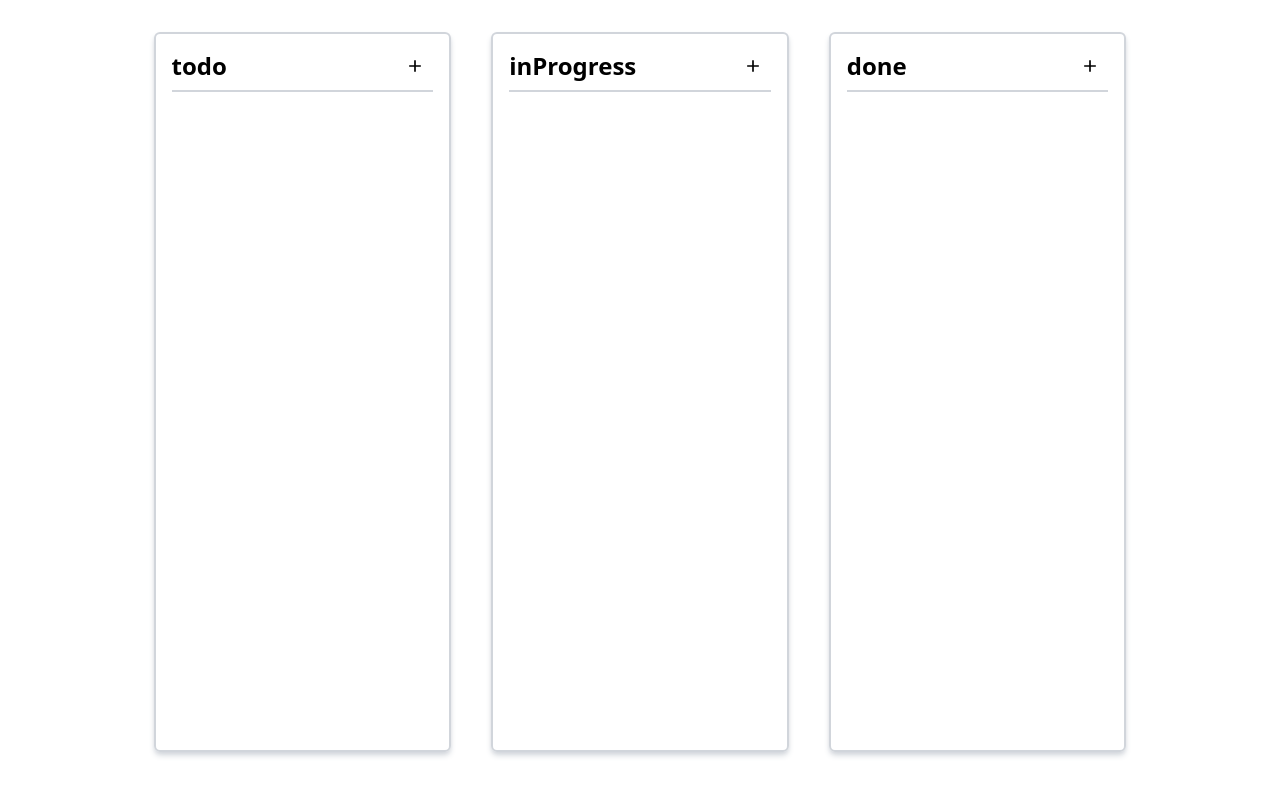
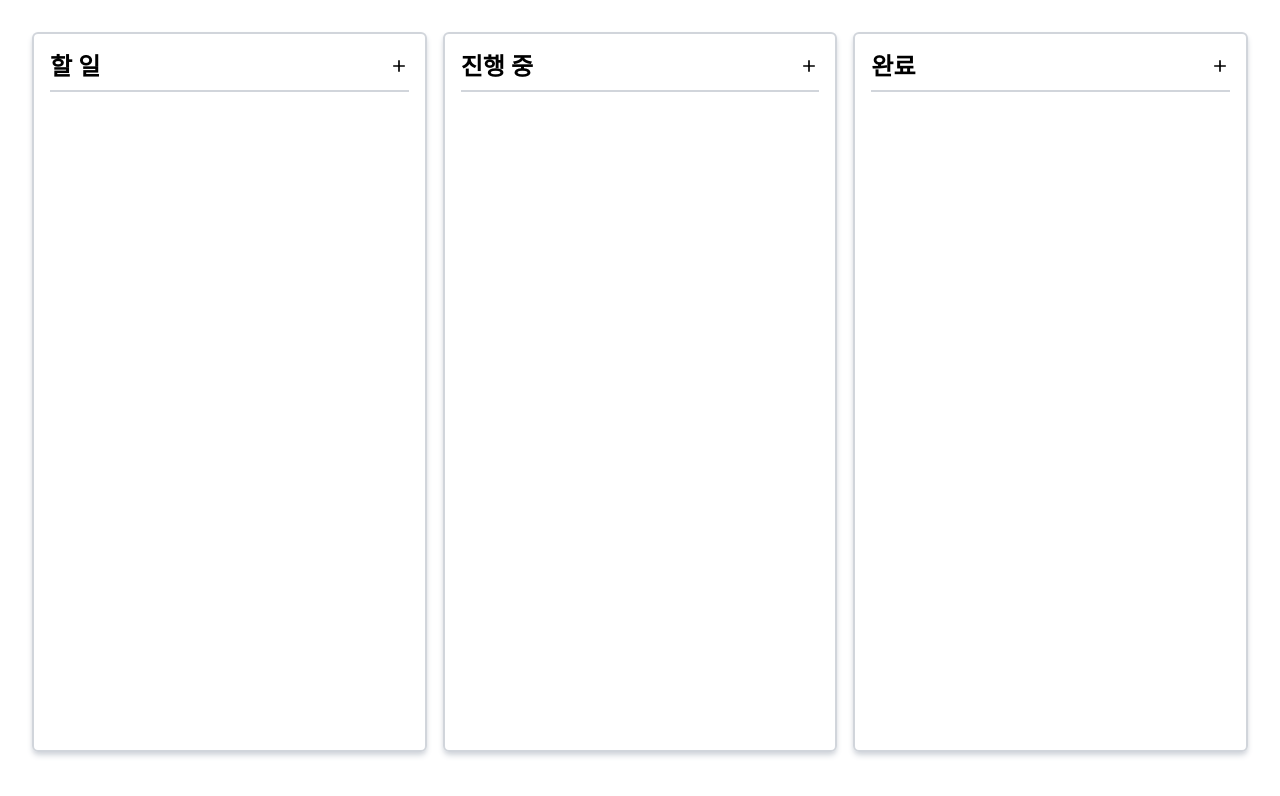
Before and after one commit to eunbime/KEB_ToDoPage, a Next.js app: page / in a window 1280 px wide. Shown: the top 796 px of the page. Built offline with nearby package versions, Linux system fonts and the light colour scheme.

Commit message:
add: Todo 할일 CRUD 및 이동 구현

```diff
--- a/package.json
+++ b/package.json
@@ -9,15 +9,18 @@
     "lint": "next lint"
   },
   "dependencies": {
+    "@hello-pangea/dnd": "^18.0.1",
     "next": "14.2.20",
     "react": "^18",
     "react-dom": "^18",
-    "react-icons": "^5.4.0"
+    "react-icons": "^5.4.0",
+    "uuid": "^11.0.5"
   },
   "devDependencies": {
     "@types/node": "^20",
     "@types/react": "^18",
     "@types/react-dom": "^18",
+    "@types/uuid": "^10.0.0",
     "eslint": "^8",
     "eslint-config-next": "14.2.20",
     "postcss": "^8",
--- a/src/app/(home)/page.tsx
+++ b/src/app/(home)/page.tsx
@@ -1,12 +1,10 @@
-import TodoList from "@/components/TodoList";
+import TodoKanban from "@/components/TodoKanban";
 
 export default function Home() {
   return (
     <div className="flex flex-col w-full items-center justify-items-center min-h-screen p-8">
-      <main className="flex gap-10 w-[80%] mx-auto">
-        <TodoList title="todo" />
-        <TodoList title="inProgress" />
-        <TodoList title="done" />
+      <main className="flex w-full 2xl:w-[80%] mx-auto">
+        <TodoKanban />
       </main>
     </div>
   );
--- a/src/components/TodoItem.tsx
+++ b/src/components/TodoItem.tsx
@@ -3,28 +3,30 @@
 import { useState } from "react";
 import { BiEdit, BiSave, BiTrash } from "react-icons/bi";
 
+import { TTodo } from "@/types";
+
 interface TodoItemProps {
-  title: string;
-  todo: string;
-  setTodos: React.Dispatch<React.SetStateAction<string[]>>;
-  todos: string[];
+  todo: TTodo;
+  setTodos: (todos: TTodo[]) => void;
+  todos: TTodo[];
   index: number;
 }
 
-const TodoItem = ({ title, todo, setTodos, todos, index }: TodoItemProps) => {
+const TodoItem = ({ todo, setTodos, todos, index }: TodoItemProps) => {
   const [isEditing, setIsEditing] = useState<boolean>(false);
   const [value, setValue] = useState<string>("");
 
   const handleEdit = () => {
-    setValue(todo);
+    setValue(todo.content);
     setIsEditing(true);
   };
 
   const handleSave = () => {
     if (!value.trim()) return;
-    const newTodos = todos.map((t, i) => (i === index ? value : t));
+    const newTodos = todos.map((t, i) =>
+      i === index ? { ...t, content: value } : t
+    );
     setTodos(newTodos);
-    localStorage.setItem(title, JSON.stringify(newTodos));
     setValue("");
     setIsEditing(false);
   };
@@ -32,11 +34,10 @@ const TodoItem = ({ title, todo, setTodos, todos, index }: TodoItemProps) => {
   const handleDelete = () => {
     const newTodos = todos.filter((t, i) => i !== index);
     setTodos(newTodos);
-    localStorage.setItem(title, JSON.stringify(newTodos));
   };
 
   return (
-    <div className="flex justify-between items-start gap-3 px-3 py-2 shadow-md shadow-gray-300 rounded-md">
+    <div className="flex justify-between items-start gap-3 px-3 py-2 shadow-sm shadow-gray-300 border border-gray-300 rounded-md">
       {isEditing ? (
         <input
           type="text"
@@ -48,7 +49,7 @@ const TodoItem = ({ title, todo, setTodos, todos, index }: TodoItemProps) => {
           maxLength={50}
         />
       ) : (
-        <p className="break-all max-w-[250px]">{todo}</p>
+        <p className="break-all max-w-[250px]">{todo.content}</p>
       )}
       <div className="flex gap-2">
         {isEditing ? (
--- /dev/null
+++ b/src/components/TodoKanban.tsx
@@ -0,0 +1,88 @@
+"use client";
+
+import { useEffect, useState } from "react";
+import { DragDropContext, DropResult } from "@hello-pangea/dnd";
+
+import { TTodo, TTodoList } from "@/types";
+import TodoList from "@/components/TodoList";
+
+const TITLE_MAP: { [key: string]: string } = {
+  todo: "할 일",
+  inprogress: "진행 중",
+  done: "완료",
+};
+
+const TodoKanban = () => {
+  const [todoLists, setTodoLists] = useState<TTodoList>({});
+
+  useEffect(() => {
+    const savedTodo = localStorage.getItem("todo");
+    const savedInProgress = localStorage.getItem("inprogress");
+    const savedDone = localStorage.getItem("done");
+
+    const newData = {
+      todo: savedTodo ? JSON.parse(savedTodo) : [],
+      inprogress: savedInProgress ? JSON.parse(savedInProgress) : [],
+      done: savedDone ? JSON.parse(savedDone) : [],
+    };
+
+    setTodoLists(newData);
+  }, []);
+
+  const handleDragAndDrop = (result: DropResult) => {
+    const { source, destination } = result;
+    if (!destination) return;
+
+    const sourceList = Array.from(todoLists[source.droppableId]);
+    const destList =
+      source.droppableId === destination.droppableId
+        ? sourceList
+        : Array.from(todoLists[destination.droppableId]);
+
+    const [removed] = sourceList.splice(source.index, 1);
+    destList.splice(destination.index, 0, removed);
+
+    const newTodoLists = {
+      ...todoLists,
+      [source.droppableId]: sourceList,
+      ...(source.droppableId !== destination.droppableId && {
+        [destination.droppableId]: destList,
+      }),
+    };
+
+    setTodoLists(newTodoLists);
+
+    localStorage.setItem(source.droppableId, JSON.stringify(sourceList));
+    if (source.droppableId !== destination.droppableId) {
+      localStorage.setItem(destination.droppableId, JSON.stringify(destList));
+    }
+  };
+
+  const handleSetTodoList = (listId: string, newTodos: TTodo[]) => {
+    setTodoLists((prev) => ({
+      ...prev,
+      [listId]: newTodos,
+    }));
+    localStorage.setItem(listId, JSON.stringify(newTodos));
+  };
+
+  return (
+    <DragDropContext onDragEnd={handleDragAndDrop}>
+      <div className="flex w-full gap-4 lg:flex-row flex-col">
+        {Object.entries(todoLists).map(([listId, todos]) => (
+          <TodoList
+            key={listId}
+            listId={listId}
+            title={TITLE_MAP[listId]}
+            todos={todos}
+            setTodos={(newTodos) => {
+              handleSetTodoList(listId, newTodos);
+            }}
+          />
+        ))}
+      </div>
+    </DragDropContext>
+  );
+};
+
+export default TodoKanban;
--- a/src/components/TodoList.tsx
+++ b/src/components/TodoList.tsx
@@ -1,51 +1,46 @@
 "use client";
 
-import { useEffect, useState } from "react";
+import { useState } from "react";
 import { BiPlus } from "react-icons/bi";
-import TodoItem from "./TodoItem";
+import { Droppable, Draggable } from "@hello-pangea/dnd";
+import { v4 as uuidv4 } from "uuid";
+
+import { TTodo } from "@/types";
+import TodoItem from "@/components/TodoItem";
 
 interface TodoListProps {
+  listId: string;
   title: string;
+  todos: TTodo[];
+  setTodos: (todos: TTodo[]) => void;
 }
 
-const TodoList = ({ title }: TodoListProps) => {
-  const [todos, setTodos] = useState<string[]>([]);
+const TodoList = ({ listId, title, todos, setTodos }: TodoListProps) => {
   const [isAdding, setIsAdding] = useState<boolean>(false);
   const [value, setValue] = useState<string>("");
 
-  useEffect(() => {
-    const savedTodos = JSON.parse(localStorage.getItem(title) || "[]");
-    if (savedTodos.length > 0) {
-      setTodos(savedTodos);
-    }
-  }, [title]);
-
   const handleSubmit = (e: React.FormEvent<HTMLFormElement>) => {
     e.preventDefault();
-    setTodos((prev) => [value, ...prev]);
-    localStorage.setItem(title, JSON.stringify([value, ...todos]));
+    if (!value.trim()) {
+      window.alert("내용을 입력해주세요.");
+      return;
+    }
+
+    const newTodo = { id: uuidv4(), content: value };
+    setTodos([newTodo, ...todos]);
     setValue("");
     setIsAdding(false);
   };
 
   return (
-    <div className="flex flex-col gap-4 w-1/3 min-h-[90vh] shadow-md shadow-gray-300 border-2 border-gray-300 rounded-md p-4">
+    <div className="flex flex-col gap-4 w-full min-h-[90vh] shadow-md shadow-gray-300 border-2 border-gray-300 rounded-md p-4">
       <section className="flex justify-between items-center border-b-2 border-gray-300 pb-2">
-        <h2 className="text-2xl font-bold ">
-          {title === "todo"
-            ? "todo"
-            : title === "inProgress"
-            ? "inProgress"
-            : "done"}
-        </h2>
-        <button className="px-2 py-1 rounded-md">
-          <BiPlus
-            size={20}
-            onClick={() => setIsAdding((prev) => !prev)}
-            className="cursor-pointer"
-          />
+        <h2 className="text-2xl font-bold capitalize">{title}</h2>
+        <button onClick={() => setIsAdding((prev) => !prev)}>
+          <BiPlus size={20} />
         </button>
       </section>
+
       {isAdding && (
         <form className="flex gap-2" onSubmit={handleSubmit}>
           <input
@@ -54,23 +49,42 @@ const TodoList = ({ title }: TodoListProps) => {
             onChange={(e) => setValue(e.target.value)}
             className="w-full border-b-2 border-gray-300"
             maxLength={50}
+            autoFocus
           />
           <button type="submit">
             <BiPlus />
           </button>
         </form>
       )}
-
-      {todos.map((item, index) => (
-        <TodoItem
-          key={index}
-          index={index}
-          title={title}
-          todo={item}
-          setTodos={setTodos}
-          todos={todos}
-        />
-      ))}
+      <Droppable droppableId={listId}>
+        {(provided) => (
+          <section
+            className="flex flex-col gap-2 h-full"
+            ref={provided.innerRef}
+            {...provided.droppableProps}
+          >
+            {todos.map((todo, index) => (
+              <Draggable key={todo.id} draggableId={todo.id} index={index}>
+                {(provided) => (
+                  <div
+                    ref={provided.innerRef}
+                    {...provided.draggableProps}
+                    {...provided.dragHandleProps}
+                  >
+                    <TodoItem
+                      todo={todo}
+                      index={index}
+                      todos={todos}
+                      setTodos={setTodos}
+                    />
+                  </div>
+                )}
+              </Draggable>
+            ))}
+            {provided.placeholder}
+          </section>
+        )}
+      </Droppable>
     </div>
   );
 };
--- /dev/null
+++ b/src/types/index.ts
@@ -0,0 +1,8 @@
+export interface TTodo {
+  id: string;
+  content: string;
+}
+
+export interface TTodoList {
+  [key: string]: TTodo[];
+}
```
Also changed, not shown: 1 other file (tests, documents, lock files or other folders).
